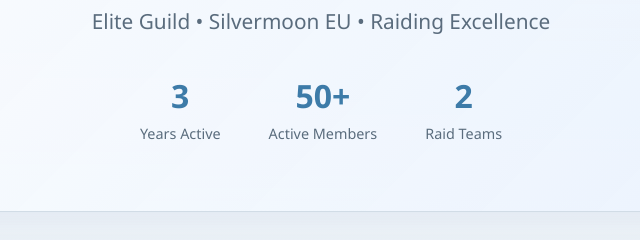
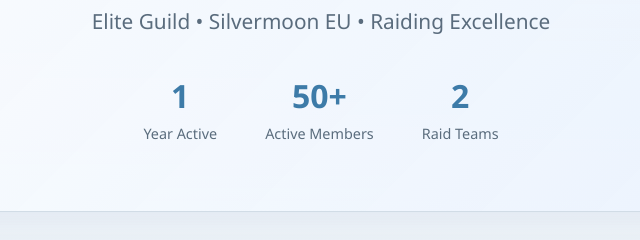
Before and after one commit to rzvme/TheTripleThreat, a website: page main.html in a window 1280 px wide. Shown: the part 310-550 px from the top of the page, 319-959 px from the left. Drawn offline with Linux system fonts and the light colour scheme.

Commit message:
Update main.html

```diff
--- a/main.html
+++ b/main.html
@@ -479,8 +479,8 @@
                 <div class="subtitle">Elite Guild • Silvermoon EU • Raiding Excellence</div>
                 <div class="guild-info">
                     <div class="guild-stat">
-                        <span class="number">3</span>
-                        <span class="label">Years Active</span>
+                        <span class="number">1</span>
+                        <span class="label">Year Active</span>
                     </div>
                     <div class="guild-stat">
                         <span class="number">50+</span>
```
